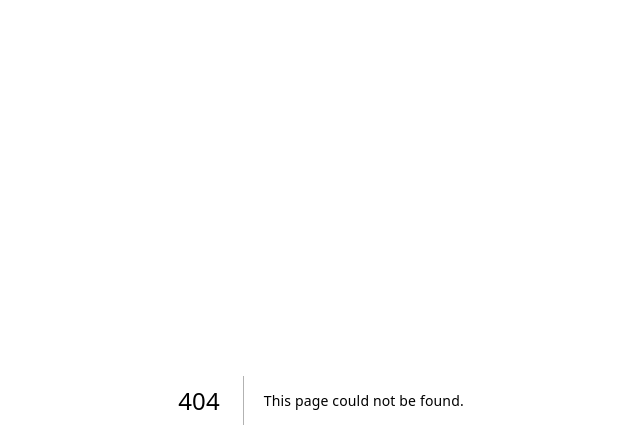
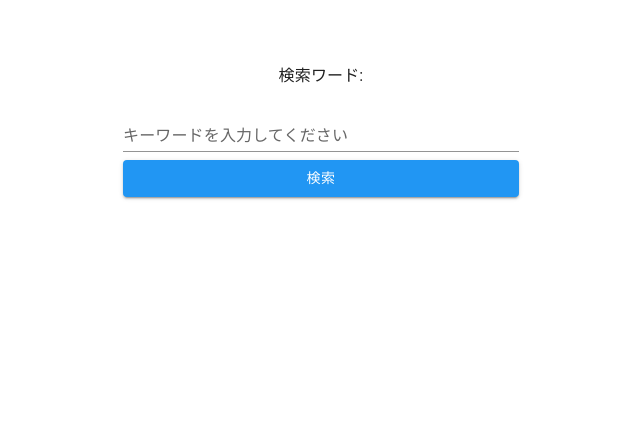
Before and after one commit to yona3/nextjs-handson, a Next.js app: page /part1/store in a window 1280 px wide. Before the commit this address had no page. Shown: the top 448 px of the page, without its empty margins (319-959 px from the left). Built offline with nearby package versions, Linux system fonts and the light colour scheme.

Commit message:
add part1/store

```diff
--- /dev/null
+++ b/pages/part1/store.js
@@ -0,0 +1,49 @@
+import React from 'react';
+import Container from '@mui/material/Container';
+import Box from '@mui/material/Box';
+import TextField from '@mui/material/TextField';
+import Button from '@mui/material/Button';
+import Typography from '@mui/material/Typography';
+
+const Store = () => {
+  const [keyword, setKeyword] = React.useState('');
+
+  return (
+    <Container component="main" maxWidth="xs">
+      <Box
+        component="form"
+        noValidate
+        sx={{
+          marginTop: 8,
+          display: 'flex',
+          flexDirection: 'column',
+          alignItems: 'center',
+        }}
+      >
+        <Typography>検索ワード: {keyword}</Typography>
+        <TextField
+          label="キーワードを入力してください"
+          variant="standard"
+          margin="normal"
+          fullWidth
+          value={keyword}
+          onChange={(event) => {
+            setKeyword(event.target.value);
+          }}
+        />
+        <Button
+          variant="contained"
+          margin="normal"
+          fullWidth
+          onClick={() => {
+            setKeyword('');
+          }}
+        >
+          検索
+        </Button>
+      </Box>
+    </Container>
+  );
+};
+
+export default Store;
```
